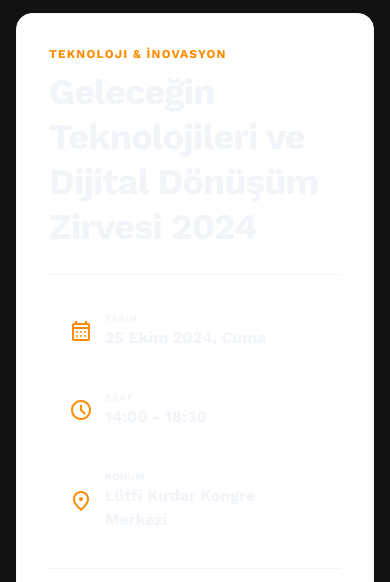
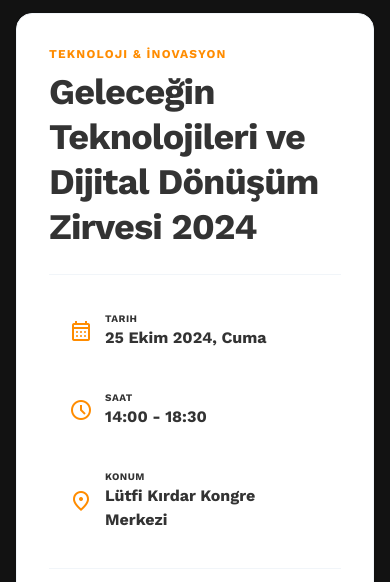
Before and after one commit to barisdemirr/KTUTECH, a Next.js app: page /admin/panel/etkinlikler/etkinlik-detay in a window 390 px wide. Shown: the part 163-745 px from the top of the page. Built offline with nearby package versions, Linux system fonts and the light colour scheme.

Commit message:
style(admin-events): refine event detail page layout

```diff
--- a/src/app/admin/(main)/panel/etkinlikler/etkinlik-detay/_components/EventDetails.jsx
+++ b/src/app/admin/(main)/panel/etkinlikler/etkinlik-detay/_components/EventDetails.jsx
@@ -3,7 +3,7 @@ export default function EventDetails() {
         <div className="flex flex-col gap-6 bg-white p-8 md:p-12 rounded-2xl shadow-sm border border-navy-deep/5">
             <div className="flex flex-col gap-2">
                 <span className="text-primary font-bold tracking-widest text-xs uppercase">Teknoloji & İnovasyon</span>
-                <h1 className="text-navy-deep text-4xl md:text-5xl font-extrabold leading-tight tracking-tight">
+                <h1 className="text-black/80 text-4xl md:text-5xl font-extrabold leading-tight tracking-tight">
                     Geleceğin Teknolojileri ve Dijital Dönüşüm Zirvesi 2024
                 </h1>
             </div>
@@ -11,26 +11,26 @@ export default function EventDetails() {
                 <div className="flex items-center gap-3 px-5 py-3 rounded-xl bg-navy-deep/5 flex-1 min-w-50">
                     <span className="material-symbols-outlined text-primary text-2xl">calendar_month</span>
                     <div className="flex flex-col">
-                        <span className="text-[10px] uppercase font-bold text-navy-deep/40 tracking-wider">Tarih</span>
-                        <span className="text-navy-deep font-bold">25 Ekim 2024, Cuma</span>
+                        <span className="text-[10px] uppercase font-bold text-black/80 tracking-wider">Tarih</span>
+                        <span className="text-black/80 font-bold">25 Ekim 2024, Cuma</span>
                     </div>
                 </div>
                 <div className="flex items-center gap-3 px-5 py-3 rounded-xl bg-navy-deep/5 flex-1 min-w-50">
                     <span className="material-symbols-outlined text-primary text-2xl">schedule</span>
                     <div className="flex flex-col">
-                        <span className="text-[10px] uppercase font-bold text-navy-deep/40 tracking-wider">Saat</span>
-                        <span className="text-navy-deep font-bold">14:00 - 18:30</span>
+                        <span className="text-[10px] uppercase font-bold text-black/80 tracking-wider">Saat</span>
+                        <span className="text-black/80 font-bold">14:00 - 18:30</span>
                     </div>
                 </div>
                 <div className="flex items-center gap-3 px-5 py-3 rounded-xl bg-navy-deep/5 flex-1 min-w-50">
                     <span className="material-symbols-outlined text-primary text-2xl">location_on</span>
                     <div className="flex flex-col">
-                        <span className="text-[10px] uppercase font-bold text-navy-deep/40 tracking-wider">Konum</span>
-                        <span className="text-navy-deep font-bold" data-location="Istanbul">Lütfi Kırdar Kongre Merkezi</span>
+                        <span className="text-[10px] uppercase font-bold text-black/80 tracking-wider">Konum</span>
+                        <span className="text-black/80 font-bold" data-location="Istanbul">Lütfi Kırdar Kongre Merkezi</span>
                     </div>
                 </div>
             </div>
-            <div className="prose prose-lg max-w-none text-navy-deep/80 leading-relaxed">
+            <div className="prose prose-lg max-w-none text-black/80 leading-relaxed">
                 <p className="mb-4">
                     Geleceğin dünyasını şekillendiren en yeni teknolojiler, bu yılki zirvemizde bir araya geliyor.
                     Yapay zekanın iş dünyasındaki rolü, kuantum bilişimin temelleri ve Web3 ekosistemindeki son
@@ -43,9 +43,14 @@ export default function EventDetails() {
             </div>
             <div className="pt-8 flex justify-center">
                 <button
-                    className="w-full md:w-auto px-16 py-5 bg-primary hover:bg-navy-deep text-white font-bold text-lg rounded-xl shadow-lg shadow-primary/20 transition-all flex items-center justify-center gap-3">
+                    className="w-full md:w-auto px-16 py-5 bg-green-700 hover:bg-green-800 text-white font-bold text-lg rounded-l-xl shadow-lg shadow-primary/20 transition-all flex items-center justify-center gap-3">
                     <span className="material-symbols-outlined">how_to_reg</span>
-                    BAŞVURU YAP
+                    Onayla
+                </button>
+                <button
+                    className="w-full md:w-auto px-16 py-5 bg-red-700 hover:bg-red-800 text-white font-bold text-lg rounded-r-xl shadow-lg shadow-primary/20 transition-all flex items-center justify-center gap-3">
+                    <span className="material-symbols-outlined">how_to_reg</span>
+                    Reddet
                 </button>
             </div>
         </div>
```
